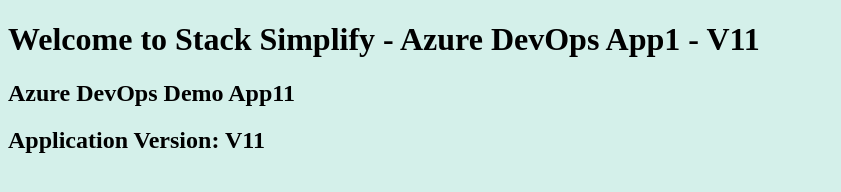
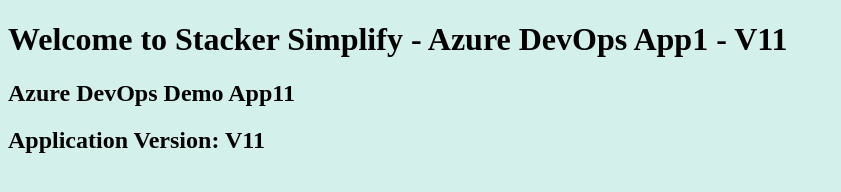
Before and after one commit to evabasung/azure-devops-github-acr-aks-app, a plain HTML site: page index.html in a window 1280 px wide. Shown: the whole page, without its empty margins (0-841 px from the left). Drawn offline with Linux system fonts and the light colour scheme.

Commit message:
v111 commit

```diff
--- a/index.html
+++ b/index.html
@@ -1,7 +1,7 @@
 <!DOCTYPE html>
 <html>
    <body style="background-color:rgb(212, 240, 234);">
-      <h1>Welcome to Stack Simplify - Azure DevOps App1 - V11</h1>
+      <h1>Welcome to Stacker Simplify - Azure DevOps App1 - V11</h1>
       <h2>Azure DevOps Demo App11</h2>
       <h2>Application Version: V11</h2>
    </body>
```
